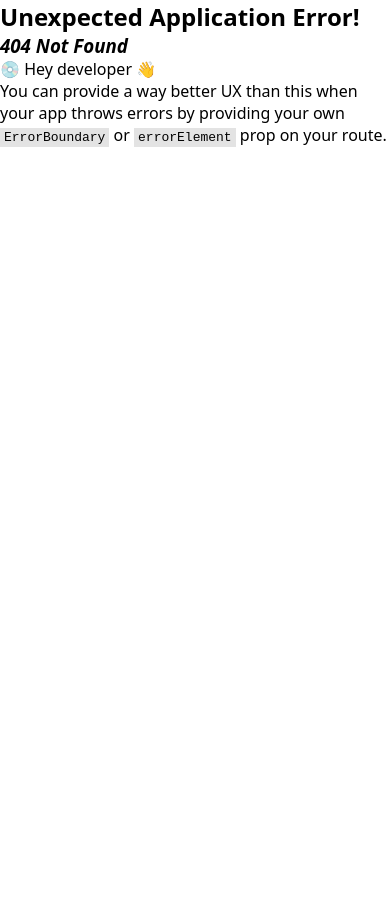
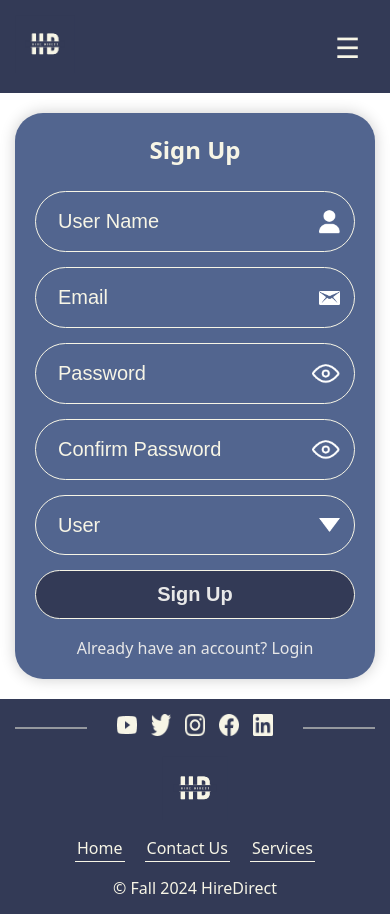
Before and after one commit to merinthomas655/HireDirect, a React (Create React App) app in the folder client/: page /signup in a window 390 px wide. Before the commit this address had no page. Before the commit the page ends 844 px from the top, so only its background shows below. Built offline with nearby package versions, Linux system fonts and the light colour scheme.

Commit message:
Done: Sing up page UI created with responsive

```diff
--- /dev/null
+++ b/client/src/pages/Signup.jsx
@@ -0,0 +1,88 @@
+import React from "react";
+import Layout from '../components/Layout.jsx';
+import { Link } from "react-router-dom";
+
+function Signup() {
+  return (
+    <Layout>
+      <div className="login-signup-container">
+        <h2 className="login-text">Sign Up</h2>
+        <div className="input-group-box">
+          <input type="text" placeholder="User Name" required />
+          <span className="icon">
+            <img
+              src="./assets/img/user.png"
+              alt="user.png"
+              className="img-fluid"
+            />
+          </span>
+        </div>
+
+        <div className="input-group-box">
+          <input type="text" placeholder="Email" required />
+          <span className="icon">
+            <img
+              src="./assets/img/email.png"
+              alt="email.png"
+              className="img-fluid"
+            />
+          </span>
+        </div>
+
+        <div className="input-group-box password-box">
+          <input
+            type="password"
+            id="password"
+            placeholder="Password"
+            required
+          />
+          <span className="icon">
+            <img
+              src="./assets/img/eye.png"
+              alt="eye.png"
+              className="img-fluid"
+            />
+          </span>
+        </div>
+
+        <div className="input-group-box password-box">
+          <input
+            type="password"
+            id="confimPassowrd"
+            placeholder="Confirm Password"
+            required
+          />
+          <span className="icon">
+            <img
+              src="./assets/img/eye.png"
+              alt="eye.png"
+              className="img-fluid"
+            />
+          </span>
+        </div>
+
+        <div className="input-group-box select-box">
+          <select name="" id="" placeholder="User">
+            <option value="sasa">User</option>
+            <option value="sasa">User1</option>
+            <option value="sasa">User2</option>
+          </select>
+          <span className="icon">
+            <img
+              src="./assets/img/dropdown.png"
+              alt="dropdown.png"
+              className="img-fluid"
+            />
+          </span>
+        </div>
+        <button className="signup-login-button" type="submit">
+          Sign Up
+        </button>
+        <Link to="/login" className="signup-text">
+          Already have an account? Login
+        </Link>
+      </div>
+    </Layout>
+  );
+}
+export default Signup;
```
Also changed, not shown: client/src/route.js (+6 -4 lines).
